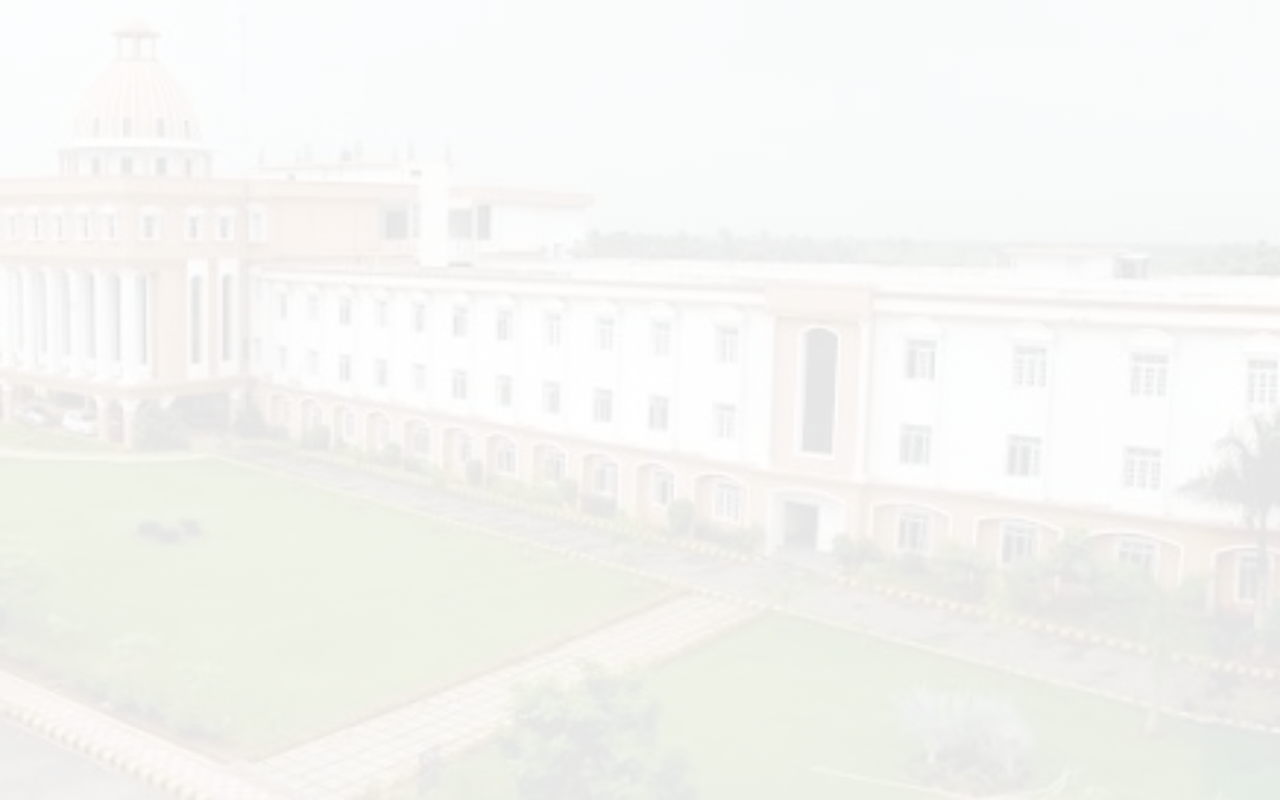
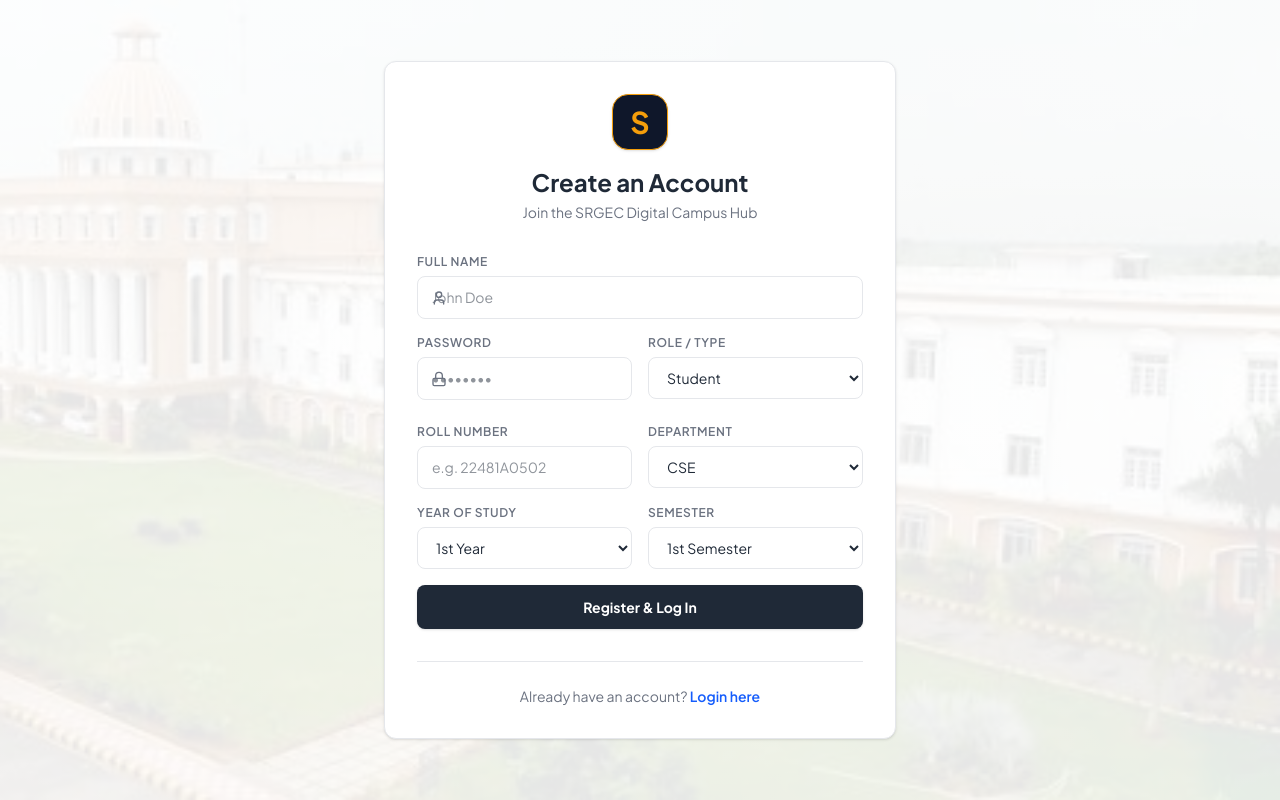
Before and after one commit to Prabhas2277/srgec-connect, a React (Vite) app in the folder frontend/: page /register in a window 1280 px wide. Built offline with nearby package versions, Linux system fonts and the light colour scheme.

Commit message:
design: re-skin login and registration pages to Minimal White & Cream layout theme

```diff
--- a/frontend/src/pages/Register.tsx
+++ b/frontend/src/pages/Register.tsx
@@ -49,14 +49,10 @@ export const Register: React.FC = () => {
   };
 
   return (
-    <div className="min-h-screen flex items-center justify-center bg-transparent space-grid-bg px-4 py-12 relative overflow-hidden">
-      {/* Sci-Fi Glows */}
-      <div className="bg-glow-purple top-[-200px] left-[-200px] pulse-glow"></div>
-      <div className="bg-glow-cyan bottom-[-200px] right-[-200px] pulse-glow" style={{ animationDelay: '2.5s' }}></div>
-
-      <div className="w-full max-w-lg glass-vision p-8 relative z-10">
+    <div className="min-h-screen flex items-center justify-center bg-transparent px-4 py-12 relative overflow-hidden">
+      <div className="w-full max-w-lg bg-white border border-[var(--border-glass)] p-8 rounded-xl shadow-sm relative z-10">
         <div className="text-center mb-8">
-          <div className="w-14 h-14 mx-auto rounded-2xl bg-gradient-to-tr from-violet-600 to-cyan-500 flex items-center justify-center font-bold text-white text-3xl shadow-xl mb-4">
+          <div className="w-14 h-14 mx-auto rounded-2xl bg-[#0F172A] border border-[#F59E0B] flex items-center justify-center font-bold text-[#F59E0B] text-3xl shadow-sm mb-4">
             S
           </div>
           <h2 className="text-2xl font-bold text-[var(--text-primary)]">Create an Account</h2>
@@ -64,7 +60,7 @@ export const Register: React.FC = () => {
         </div>
 
         {error && (
-          <div className="mb-6 p-3 bg-red-500/10 border border-red-500/30 rounded-xl flex items-center gap-3 text-red-400 text-sm">
+          <div className="mb-6 p-3 bg-rose-50 border border-rose-100 rounded-xl flex items-center gap-3 text-rose-600 text-sm">
             <AlertCircle className="w-5 h-5 flex-shrink-0" />
             <span>{error}</span>
           </div>
@@ -108,84 +104,73 @@ export const Register: React.FC = () => {
 
             <div>
               <label className="block text-xs font-semibold text-[var(--text-secondary)] uppercase tracking-wider mb-1.5">
-                Campus Role
+                Role / Type
               </label>
-              <div className="relative">
-                <select
-                  value={role}
-                  onChange={(e) => setRole(e.target.value as any)}
-                  className="w-full glass-input focus:bg-[var(--bg-secondary)]"
-                >
-                  <option value="student" className="bg-[var(--bg-secondary)] text-[var(--text-primary)]">Student</option>
-                  <option value="faculty" className="bg-[var(--bg-secondary)] text-[var(--text-primary)]">Faculty Mentor</option>
-                  <option value="club_coordinator" className="bg-[var(--bg-secondary)] text-[var(--text-primary)]">Club Coordinator</option>
-                </select>
-              </div>
+              <select
+                value={role}
+                onChange={(e: any) => setRole(e.target.value)}
+                className="w-full glass-input"
+              >
+                <option value="student" className="bg-white">Student</option>
+                <option value="faculty" className="bg-white">Faculty Mentor</option>
+                <option value="club_coordinator" className="bg-white">Club Coordinator</option>
+              </select>
             </div>
           </div>
 
-          <div className="border-t border-[var(--border-glass)] pt-4 my-2">
-            <h3 className="text-xs font-bold text-violet-400 uppercase tracking-widest mb-3">Academic Affiliation</h3>
+          <div className="space-y-4 pt-2">
+            <div className="grid grid-cols-1 md:grid-cols-2 gap-4">
+              {role === 'faculty' ? (
+                <div>
+                  <label className="block text-xs font-semibold text-[var(--text-secondary)] uppercase tracking-wider mb-1.5">
+                    Faculty ID
+                  </label>
+                  <input
+                    type="text"
+                    placeholder="e.g. kiran"
+                    value={facultyId}
+                    onChange={(e) => setFacultyId(e.target.value)}
+                    className="w-full glass-input"
+                    required
+                  />
+                </div>
+              ) : (
+                <div>
+                  <label className="block text-xs font-semibold text-[var(--text-secondary)] uppercase tracking-wider mb-1.5">
+                    Roll Number
+                  </label>
+                  <input
+                    type="text"
+                    placeholder="e.g. 22481A0502"
+                    value={rollNumber}
+                    onChange={(e) => setRollNumber(e.target.value)}
+                    className="w-full glass-input"
+                    required
+                  />
+                </div>
+              )}
 
-            <div className="grid grid-cols-1 md:grid-cols-2 gap-4">
               <div>
                 <label className="block text-xs font-semibold text-[var(--text-secondary)] uppercase tracking-wider mb-1.5">
-                  Department / Branch
+                  Department
                 </label>
                 <select
                   value={department}
                   onChange={(e) => setDepartment(e.target.value)}
                   className="w-full glass-input"
                 >
-                  <option value="CSE" className="bg-[var(--bg-secondary)] text-[var(--text-primary)]">Computer Science (CSE)</option>
-                  <option value="IT" className="bg-[var(--bg-secondary)] text-[var(--text-primary)]">Information Technology (IT)</option>
-                  <option value="ECE" className="bg-[var(--bg-secondary)] text-[var(--text-primary)]">Electronics & Comm (ECE)</option>
-                  <option value="EEE" className="bg-[var(--bg-secondary)] text-[var(--text-primary)]">Electrical & Electronics (EEE)</option>
-                  <option value="ME" className="bg-[var(--bg-secondary)] text-[var(--text-primary)]">Mechanical Engineering (ME)</option>
-                  <option value="CE" className="bg-[var(--bg-secondary)] text-[var(--text-primary)]">Civil Engineering (CE)</option>
-                  <option value="AIDS" className="bg-[var(--bg-secondary)] text-[var(--text-primary)]">AI & Data Science (AI&DS)</option>
+                  <option value="CSE" className="bg-white">CSE</option>
+                  <option value="IT" className="bg-white">IT</option>
+                  <option value="ECE" className="bg-white">ECE</option>
+                  <option value="EEE" className="bg-white">EEE</option>
+                  <option value="ME" className="bg-white">ME</option>
+                  <option value="CE" className="bg-white">CE</option>
                 </select>
               </div>
-
-              {role !== 'faculty' ? (
-                <div>
-                  <label className="block text-xs font-semibold text-[var(--text-secondary)] uppercase tracking-wider mb-1.5">
-                    Roll Number
-                  </label>
-                  <div className="relative">
-                    <GraduationCap className="absolute left-3 top-3.5 w-4 h-4 text-[var(--text-secondary)]" />
-                    <input
-                      type="text"
-                      placeholder="22481A0501"
-                      value={rollNumber}
-                      onChange={(e) => setRollNumber(e.target.value)}
-                      className="w-full glass-input pl-10"
-                      required
-                    />
-                  </div>
-                </div>
-              ) : (
-                <div>
-                  <label className="block text-xs font-semibold text-[var(--text-secondary)] uppercase tracking-wider mb-1.5">
-                    Faculty ID / Username
-                  </label>
-                  <div className="relative">
-                    <GraduationCap className="absolute left-3 top-3.5 w-4 h-4 text-[var(--text-secondary)]" />
-                    <input
-                      type="text"
-                      placeholder="e.g. kiran or F102"
-                      value={facultyId}
-                      onChange={(e) => setFacultyId(e.target.value)}
-                      className="w-full glass-input pl-10"
-                      required
-                    />
-                  </div>
-                </div>
-              )}
             </div>
 
             {role !== 'faculty' && (
-              <div className="grid grid-cols-2 gap-4 mt-4">
+              <div className="grid grid-cols-1 md:grid-cols-2 gap-4">
                 <div>
                   <label className="block text-xs font-semibold text-[var(--text-secondary)] uppercase tracking-wider mb-1.5">
                     Year of Study
@@ -195,10 +180,10 @@ export const Register: React.FC = () => {
                     onChange={(e) => setYear(parseInt(e.target.value))}
                     className="w-full glass-input"
                   >
-                    <option value={1} className="bg-[var(--bg-secondary)]">1st Year</option>
-                    <option value={2} className="bg-[var(--bg-secondary)]">2nd Year</option>
-                    <option value={3} className="bg-[var(--bg-secondary)]">3rd Year</option>
-                    <option value={4} className="bg-[var(--bg-secondary)]">4th Year</option>
+                    <option value={1} className="bg-white">1st Year</option>
+                    <option value={2} className="bg-white">2nd Year</option>
+                    <option value={3} className="bg-white">3rd Year</option>
+                    <option value={4} className="bg-white">4th Year</option>
                   </select>
                 </div>
 
@@ -211,8 +196,8 @@ export const Register: React.FC = () => {
                     onChange={(e) => setSemester(parseInt(e.target.value))}
                     className="w-full glass-input"
                   >
-                    <option value={1} className="bg-[var(--bg-secondary)]">1st Semester</option>
-                    <option value={2} className="bg-[var(--bg-secondary)]">2nd Semester</option>
+                    <option value={1} className="bg-white">1st Semester</option>
+                    <option value={2} className="bg-white">2nd Semester</option>
                   </select>
                 </div>
               </div>
@@ -222,7 +207,7 @@ export const Register: React.FC = () => {
           <button
             type="submit"
             disabled={loading}
-            className="w-full glass-button flex items-center justify-center gap-2 mt-4 cursor-pointer"
+            className="w-full bg-[#1F2937] hover:bg-black text-white rounded-lg font-bold text-sm py-3 transition-all duration-150 flex items-center justify-center gap-2 cursor-pointer border-none shadow-sm mt-4"
           >
             {loading ? (
               <>
@@ -237,7 +222,7 @@ export const Register: React.FC = () => {
 
         <div className="mt-8 pt-6 border-t border-[var(--border-glass)] text-center text-sm text-[var(--text-secondary)]">
           Already have an account?{' '}
-          <Link to="/login" className="text-violet-400 font-semibold hover:underline">
+          <Link to="/login" className="text-blue-600 font-semibold hover:underline">
             Login here
           </Link>
         </div>
```
Also changed, not shown: frontend/src/pages/Login.tsx (+8 -12 lines).
